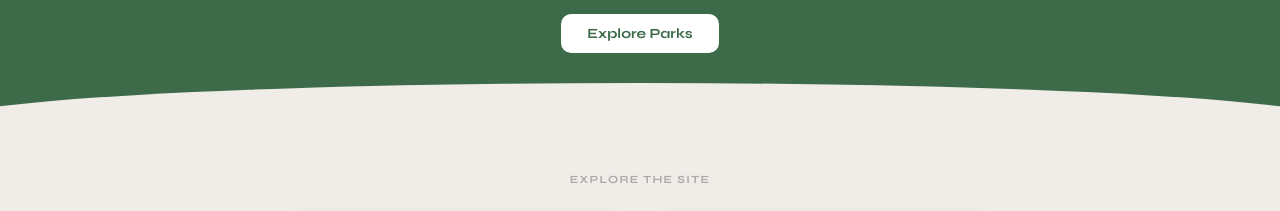
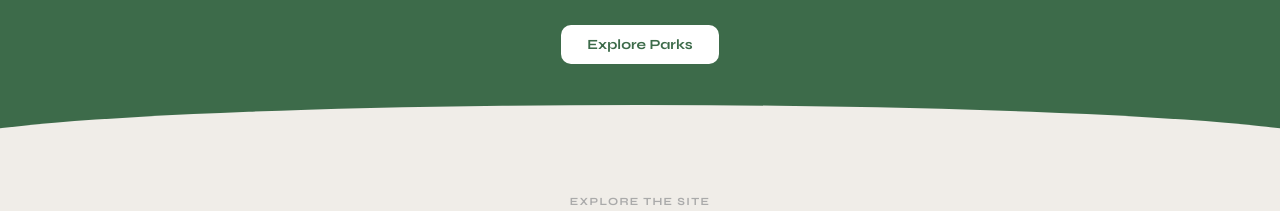
Before and after one commit to townsendjat-arch/aurora-parks, a plain HTML site: page index.html in a window 1280 px wide. Shown: the part 385-596 px from the top of the page. Drawn offline with Linux system fonts and the light colour scheme.

Commit message:
Update index.html

```diff
--- a/index.html
+++ b/index.html
@@ -80,8 +80,8 @@
     */
     .hero {
       background: var(--grass);
-      min-height: 320px;
-      max-height: 420px;
+      min-height: 380px;
+      max-height: 520px;
       display: flex;
       align-items: center;
       justify-content: center;
```
